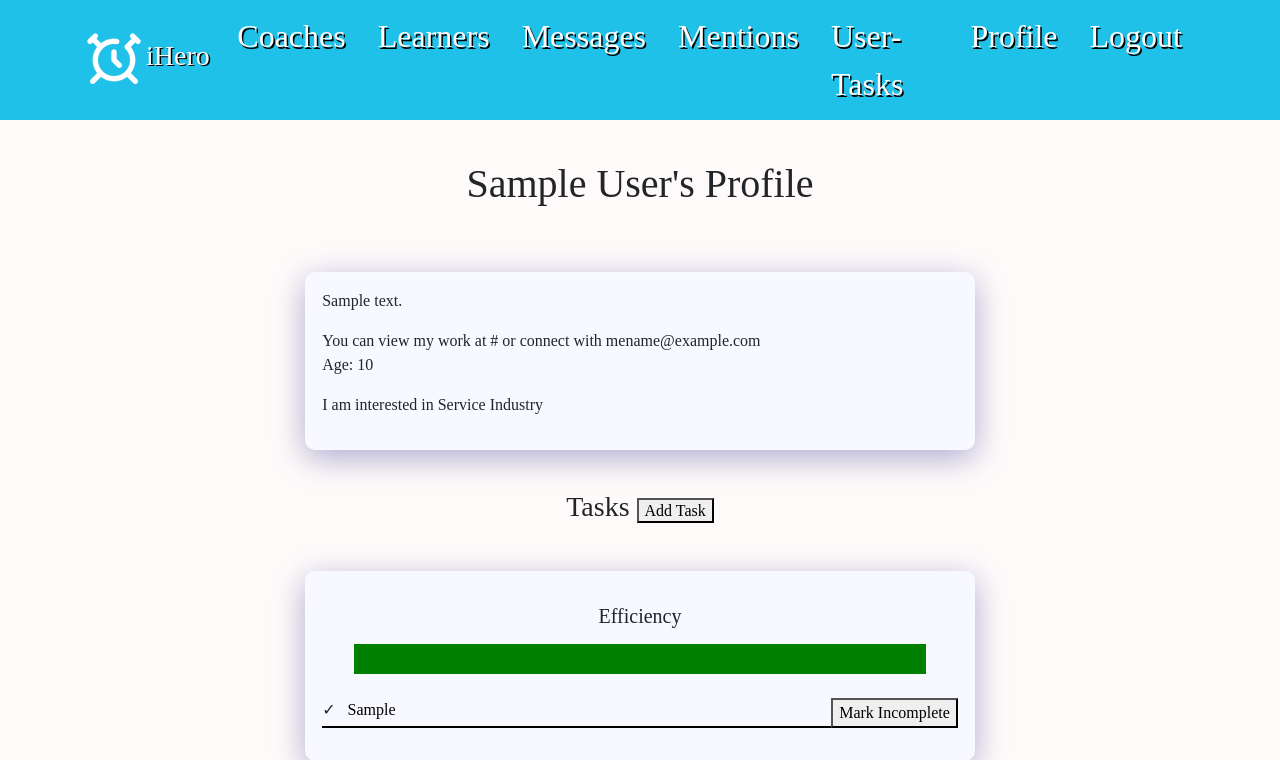
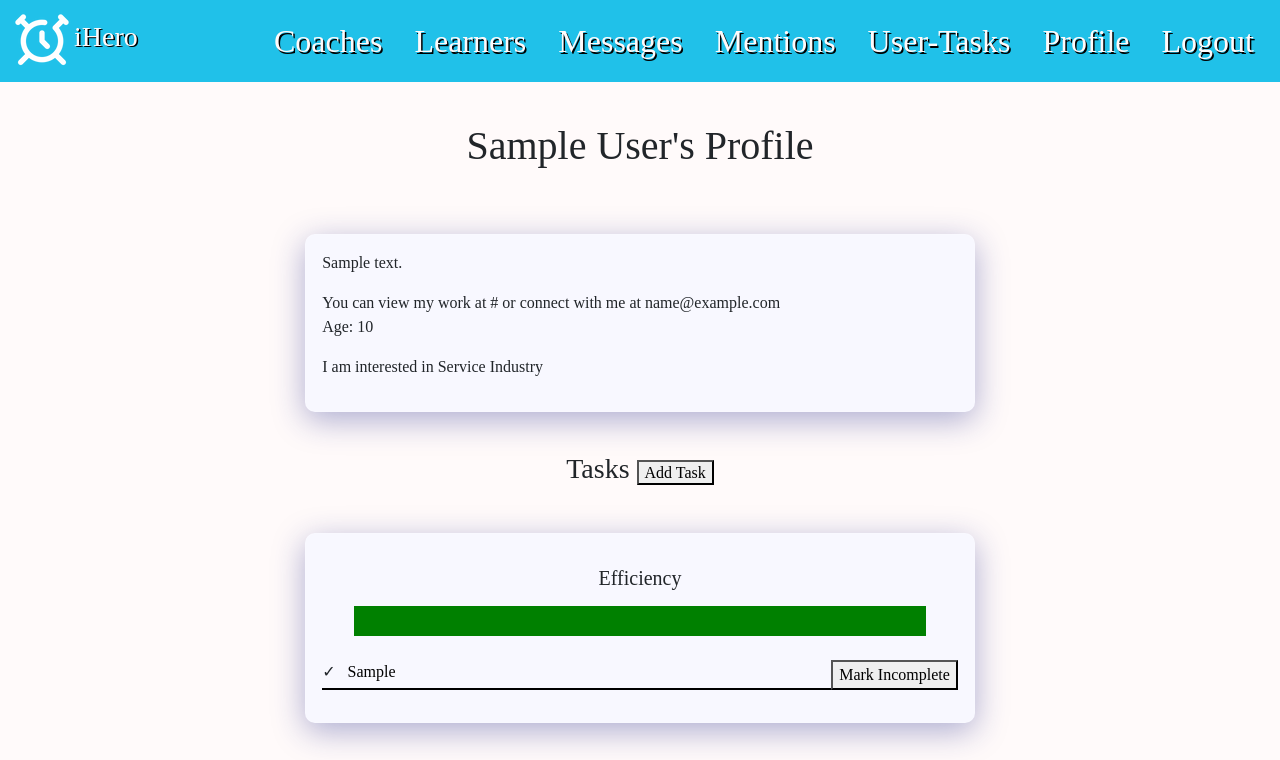
Before and after one commit to halleri000/iHero, a Django app: page /coach/1/ in a window 1280 px wide. Shown: the top 760 px of the page. Run offline with Django 3.2, Linux system fonts and the light colour scheme; a user stored in the database is signed in; tables that the repository leaves empty hold one stand-in row (values such as "Sample post"); some libraries are stand-ins or nearby versions; some web fonts are replaced.

Commit message:
fixed typo

```diff
--- a/templates/base.html
+++ b/templates/base.html
@@ -18,7 +18,6 @@
 <body>
 
   <nav id="top" class="navbar navbar-expand-lg navbar-light py-1" style="background-color: #20c1e9;">
-    <div class="container">
       <a href="/welcome/" class="navbar-brand">
         <div class="d-flex align-items-center">
           <img src='{% static "media/clock.png" %}' alt='placeholder' height=50px width=50px>
--- a/templates/coach_details.html
+++ b/templates/coach_details.html
@@ -10,7 +10,7 @@
   <div class="card profilecard my-3 ">
     <div class="card-body">
       <p>{{coach.bio}}</p>
-      You can view my work at {{coach.website }} or connect with me{{coach.email}}
+      You can view my work at {{coach.website }} or connect with me at {{coach.email}}
       <p>Age: {{ coach.age }}</p>
       <p> I am interested in {{ coach.interests }}</p>
     </div>
```
